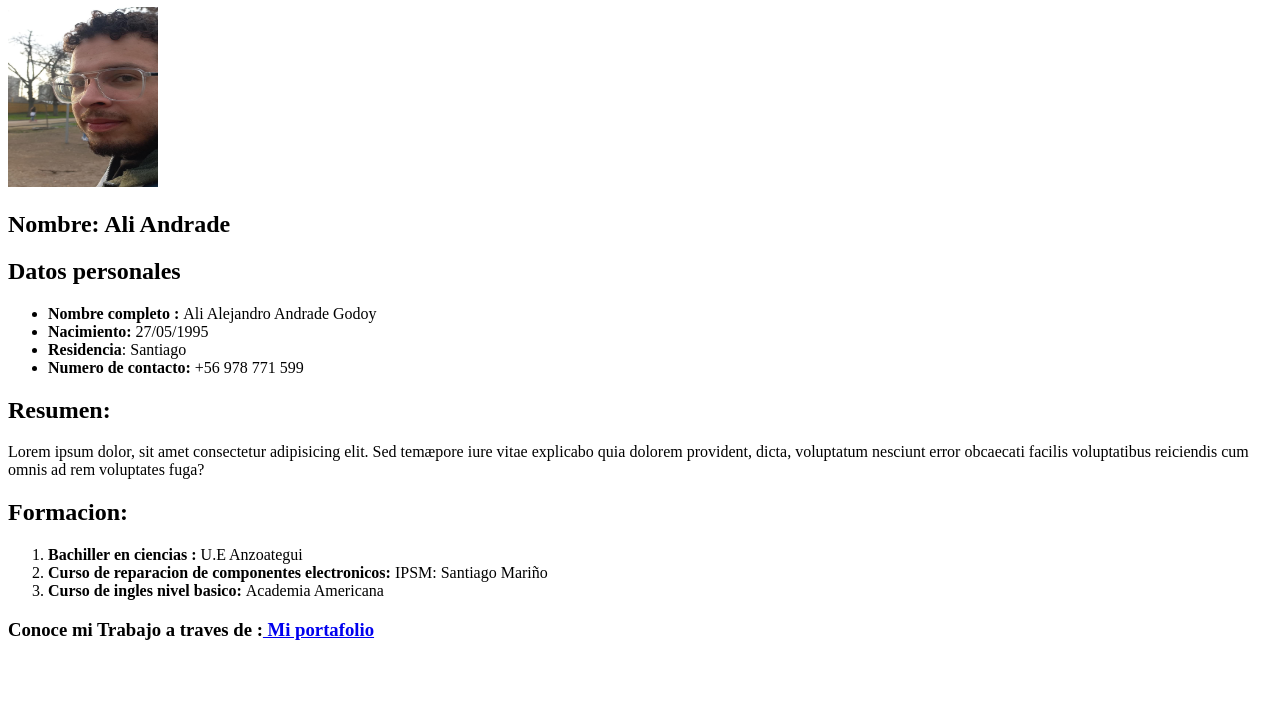
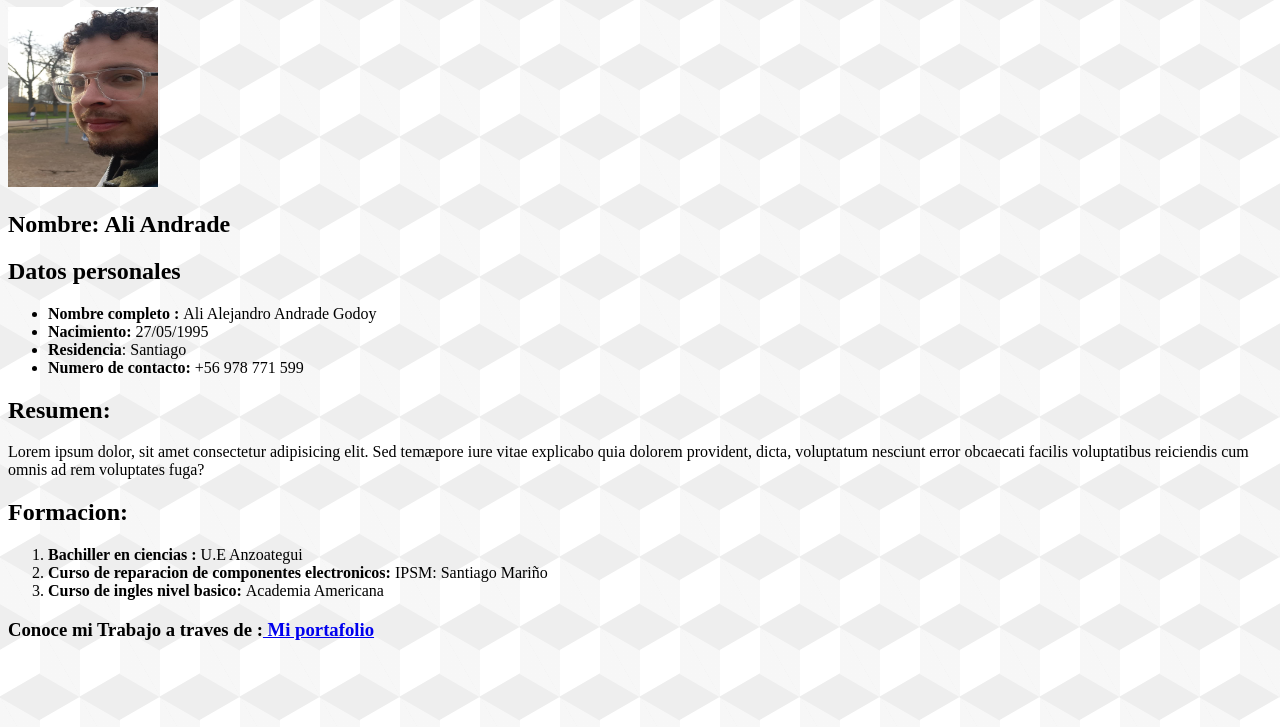
Before and after one commit to fjleitao/ali-ajelandrox.github.io, a plain HTML site: page index.html in a window 1280 px wide. Shown: the part 73-800 px from the top of the page. Drawn offline with Linux system fonts and the light colour scheme.

Commit message:
adding styles page

```diff
--- a/index.html
+++ b/index.html
@@ -3,6 +3,7 @@
 <head>
     <meta charset="UTF-8">
     <meta name="viewport" content="width=device-width, initial-scale=1.0">
+    <link rel="stylesheet" href="./styles.css">
     <title>Curriculum Ali Andrade</title>
 </head>
 <body>
--- /dev/null
+++ b/styles.css
@@ -0,0 +1,7 @@
+body {
+    background-color: #ffffff;
+    opacity: 1;
+    background-image:  linear-gradient(30deg, #eeeeee 12%, transparent 12.5%, transparent 87%, #eeeeee 87.5%, #eeeeee), linear-gradient(150deg, #eeeeee 12%, transparent 12.5%, transparent 87%, #eeeeee 87.5%, #eeeeee), linear-gradient(30deg, #eeeeee 12%, transparent 12.5%, transparent 87%, #eeeeee 87.5%, #eeeeee), linear-gradient(150deg, #eeeeee 12%, transparent 12.5%, transparent 87%, #eeeeee 87.5%, #eeeeee), linear-gradient(60deg, #eeeeee77 25%, transparent 25.5%, transparent 75%, #eeeeee77 75%, #eeeeee77), linear-gradient(60deg, #eeeeee77 25%, transparent 25.5%, transparent 75%, #eeeeee77 75%, #eeeeee77);
+    background-size: 80px 140px;
+    background-position: 0 0, 0 0, 40px 70px, 40px 70px, 0 0, 40px 70px;
+}
```
